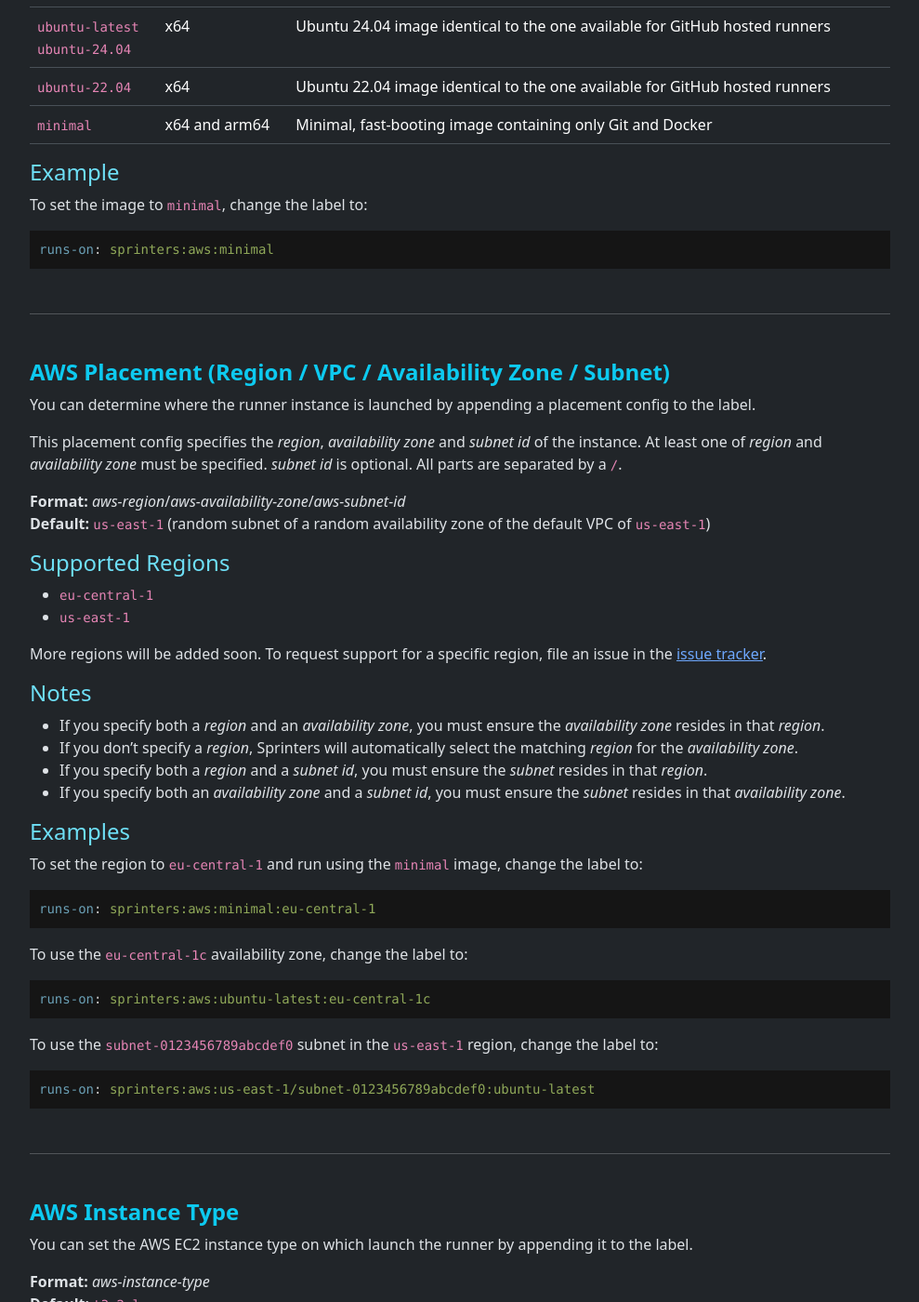
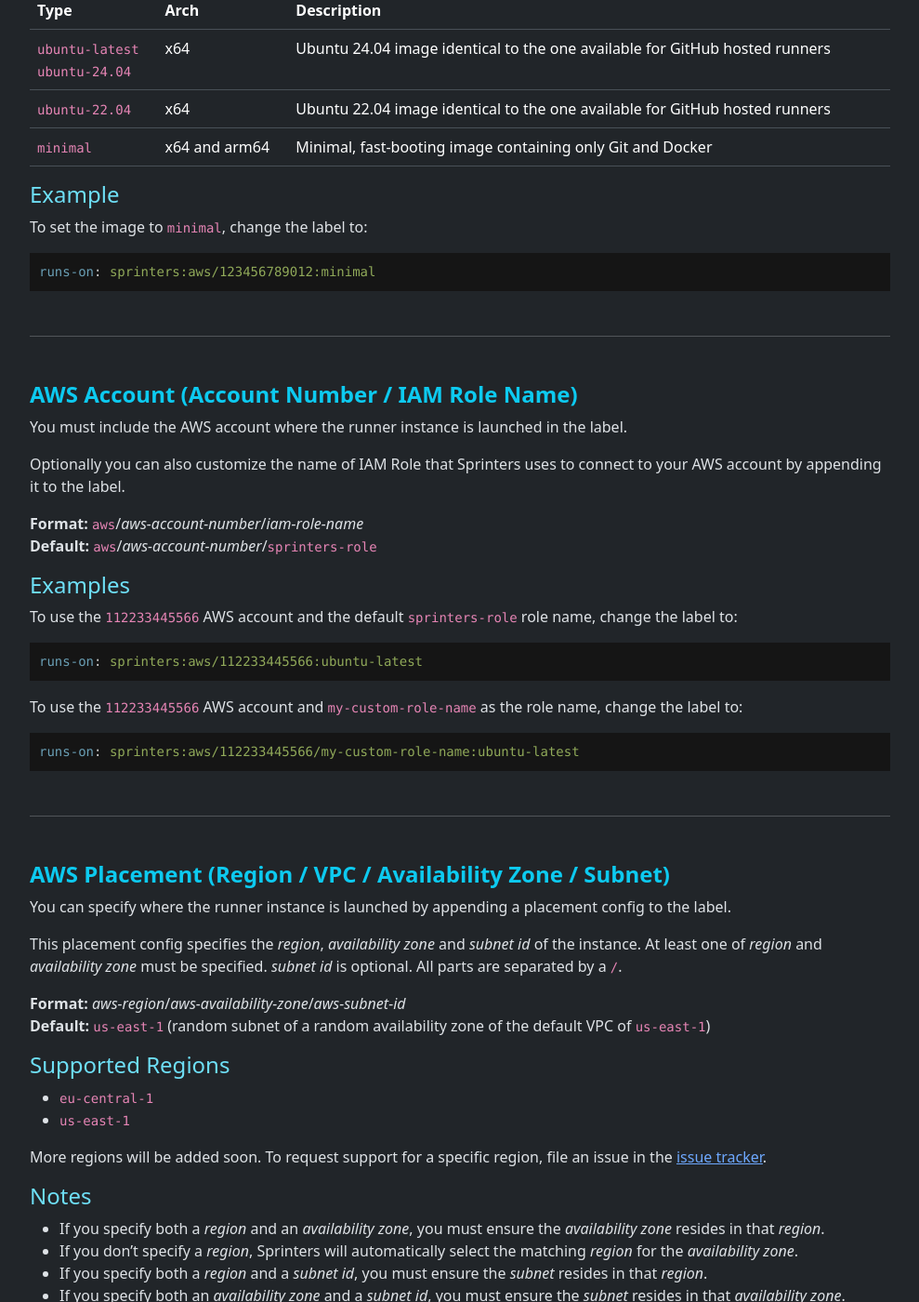
Before and after one commit to sprinters-sh/sprinters.sh, a Jekyll site: the page built from docs/label.md, in a window 1280 px wide and 1400 px high, scrolled down 1454 px. Shown: the whole window at 93% size, without its empty margins (240-1229 px from the left). Built offline with Jekyll 4.4.1, drawn with Linux system fonts in a browser that asks for light colours; some of the changed text lies outside the part shown.

Commit message:
Added multiple accounts support to FAQ

````diff
--- a/docs/label.md
+++ b/docs/label.md
@@ -9,11 +9,11 @@
 For Sprinters at the bare minimum it looks like this:
 
 ```yaml
-runs-on: sprinters:aws:ubuntu-latest
+runs-on: sprinters:aws/123456789012:ubuntu-latest
 ```
 
-The label in the example above tells Sprinters to run your job on AWS using the `ubuntu-latest` image. This image is
-identical to the one provided by GitHub.
+The label in the example above tells Sprinters to run your job on AWS account `123456789012`using the `ubuntu-latest` image.
+This image is identical to the one provided by GitHub.
 
 A number of defaults will also be applied automatically to most closely matches the capacity of GitHub hosted runners:
 
@@ -32,7 +32,7 @@
 Here is a more complex example:
 
 ```yaml
-runs-on: sprinters:aws:ubuntu-22.04:eu-central-1/subnet-0123456789abcdef0:m7i.24xlarge:temp=64
+runs-on: sprinters:aws/123456789012:ubuntu-22.04:eu-central-1/subnet-0123456789abcdef0:m7i.24xlarge:temp=64
 ```
 
 This will launch a runner using the `ubuntu-22.04` image in the `eu-central-1` region
@@ -41,6 +41,7 @@
 The following label parts can be added or modified to customize the placement and capacity of the instance:
 
 - [Image](#image)
+- [AWS Account (Account Number / IAM Role Name)](#account)
 - [AWS Placement (Region / VPC / Availability Zone / Subnet)](#placement)
 - [AWS Instance Type](#instance-type)
 - [AWS Spot Instances](#spot)
@@ -68,14 +69,38 @@
 To set the image to `minimal`, change the label to:
 
 ```yaml
-runs-on: sprinters:aws:minimal
+runs-on: sprinters:aws/123456789012:minimal
+```
+
+---
+{: .mt-5 }
+
+{% include h3.html id="account" text="AWS Account (Account Number / IAM Role Name)" %}
+You must include the AWS account where the runner instance is launched in the label.
+
+Optionally you can also customize the name of IAM Role that Sprinters uses to connect to your AWS account by appending it to the label.
+
+**Format:** `aws`/_aws-account-number_/_iam-role-name_\
+**Default:** `aws`/_aws-account-number_/`sprinters-role`
+
+{% include h4.html text="Examples" %}
+To use the `112233445566` AWS account and the default `sprinters-role` role name, change the label to:
+
+```yaml
+runs-on: sprinters:aws/112233445566:ubuntu-latest
+```
+
+To use the `112233445566` AWS account and `my-custom-role-name` as the role name, change the label to:
+
+```yaml
+runs-on: sprinters:aws/112233445566/my-custom-role-name:ubuntu-latest
 ```
 
 ---
 {: .mt-5 }
 
 {% include h3.html id="placement" text="AWS Placement (Region / VPC / Availability Zone / Subnet)" %}
-You can determine where the runner instance is launched by appending a placement config to the label.
+You can specify where the runner instance is launched by appending a placement config to the label.
 
 This placement config specifies the _region_, _availability zone_ and _subnet id_ of the instance.
 At least one of _region_ and _availability zone_ must be specified. _subnet id_ is optional.
@@ -101,19 +126,19 @@
 To set the region to `eu-central-1` and run using the `minimal` image, change the label to:
 
 ```yaml
-runs-on: sprinters:aws:minimal:eu-central-1
+runs-on: sprinters:aws/123456789012:minimal:eu-central-1
 ```
 
 To use the `eu-central-1c` availability zone, change the label to:
 
 ```yaml
-runs-on: sprinters:aws:ubuntu-latest:eu-central-1c
+runs-on: sprinters:aws/123456789012:ubuntu-latest:eu-central-1c
 ```
 
 To use the `subnet-0123456789abcdef0` subnet in the `us-east-1` region, change the label to:
 
 ```yaml
-runs-on: sprinters:aws:us-east-1/subnet-0123456789abcdef0:ubuntu-latest
+runs-on: sprinters:aws/123456789012:us-east-1/subnet-0123456789abcdef0:ubuntu-latest
 ```
 
 ---
@@ -141,7 +166,7 @@
 To set the instance type to `m7i.8xlarge`, change the label to:
 
 ```yaml
-runs-on: sprinters:aws:ubuntu-latest:m7i.8xlarge
+runs-on: sprinters:aws/123456789012:ubuntu-latest:m7i.8xlarge
 ```
 
 ---
@@ -170,7 +195,7 @@
 To use a much cheaper spot instance, change the label to:
 
 ```yaml
-runs-on: sprinters:aws:ubuntu-latest:spot=true
+runs-on: sprinters:aws/123456789012:ubuntu-latest:spot=true
 ```
 
 ---
@@ -186,7 +211,7 @@
 To set the temp disk space to `512` GiB, change the label to:
 
 ```yaml
-runs-on: sprinters:aws:ubuntu-latest:temp=512
+runs-on: sprinters:aws/123456789012:ubuntu-latest:temp=512
 ```
 
 ---
@@ -202,5 +227,5 @@
 To set the swap size to `64` GiB, change the label to:
 
 ```yaml
-runs-on: sprinters:aws:ubuntu-latest:swap=64
+runs-on: sprinters:aws/123456789012:ubuntu-latest:swap=64
 ```
````
Also changed, not shown: docs/troubleshooting.md (+32 -1 lines).
